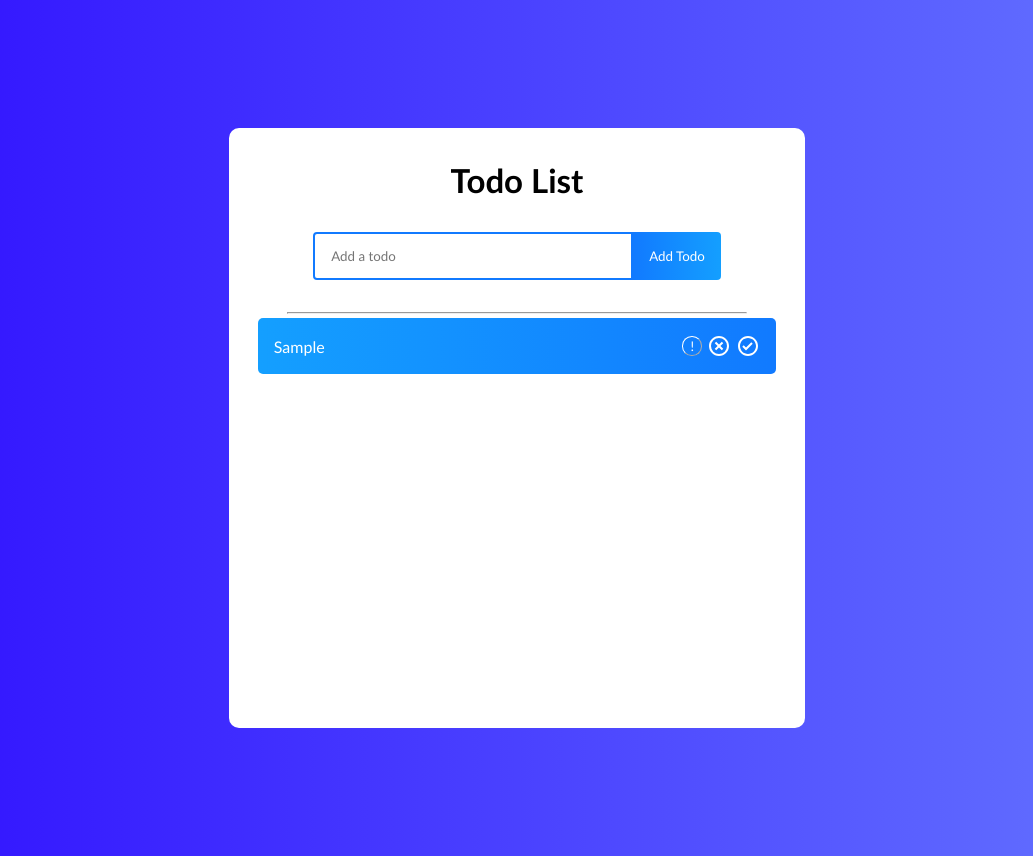
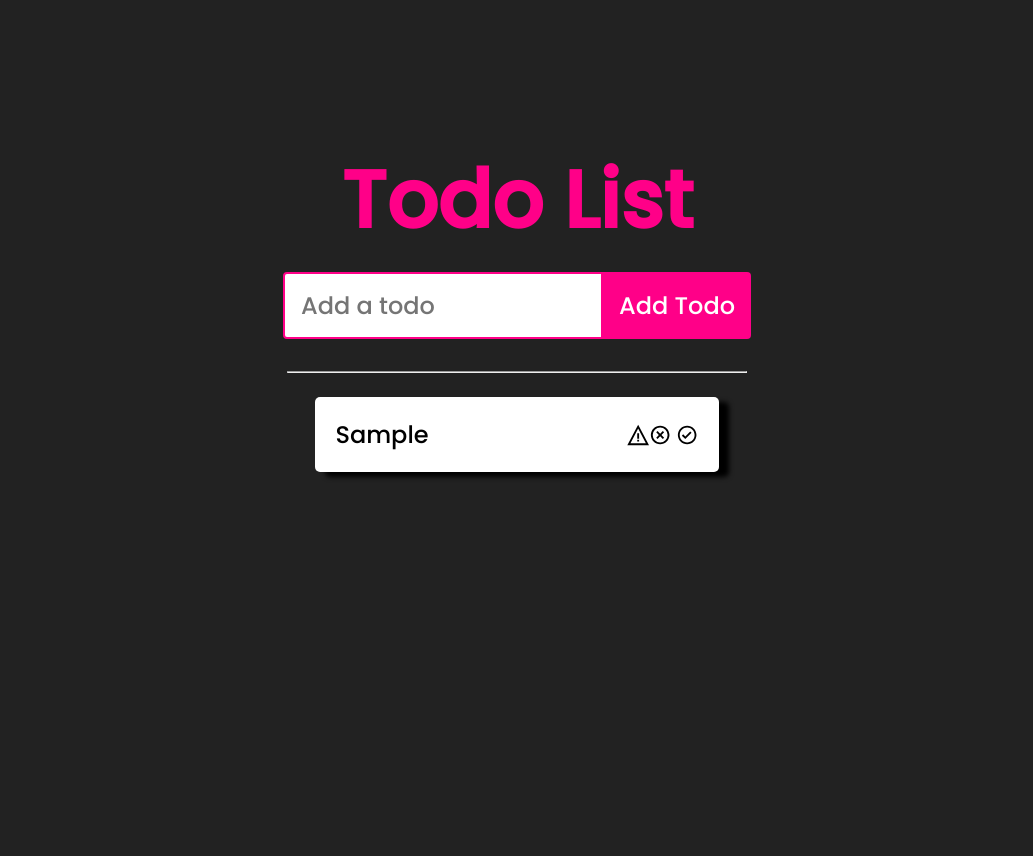
Before and after one commit to LaureanoDev/TodoApp, a React (Vite) app: page / in a window 1280 px wide. Both pictures are taken after typing "Sample" into the empty fields and a click on the button "Add Todo". Shown: the whole page, without its empty margins (123-1156 px from the left). Built offline with nearby package versions, Linux system fonts and the light colour scheme.

Commit message:
styles changed

```diff
--- a/index.html
+++ b/index.html
@@ -3,6 +3,10 @@
   <head>
     <meta charset="UTF-8" />
     <link rel="icon" type="image/svg+xml" href="/vite.svg" />
+    <link
+      href="https://fonts.googleapis.com/css2?family=Poppins:wght@500&display=swap"
+      rel="stylesheet"
+      />
     <meta name="viewport" content="width=device-width, initial-scale=1.0" />
     <title>Todo App</title>
   </head>
--- a/src/App.css
+++ b/src/App.css
@@ -2,16 +2,13 @@
   box-sizing: border-box;
   margin: 0;
   padding: 0;
-    font-family: 'Trebuchet MS', 'Lucida Sans Unicode', 'Lucida Grande',
-      'Lucida Sans', Arial, sans-serif;
+  font-family: "Poppins", sans-serif;
+  font-weight: 500;
+  font-size: 24px;
 }
 
 body {
-    background: linear-gradient(
-      90deg,
-      rgba(48, 16, 255, 1) 0%,
-      rgba(100, 115, 255, 1) 100%
-    );
+  background: #222222;
 }
 .todo-app {
   display: flex;
@@ -19,27 +16,20 @@
   justify-content: start;
   width: 45%;
   min-height: 600px;
-    background: white;
+  background: transparent;
   text-align: center;
   margin: 128px auto;
   border-radius: 10px;
   padding-bottom: 32px;
 }
 
-  .important-btn {
-    margin-right: 5px;
-    width: 20px;
-    border-width: 1px;
-    border-radius: 49%;
-    padding: 1px;
-    border-color: white;
-    color: white;
-    background: transparent;
-  }
 
 h1 {
   margin: 32px 0;
-    font-size: 33px;
+  font-size: 80px;
+  font-weight: 700;
+  line-height: 1;
+  color: #ff0088;
 }
 
 .complete {
@@ -53,7 +43,7 @@
 .todo-input {
   padding: 14px 32px 14px 16px;
   border-radius: 4px 0 0 4px;
-    border: 2px solid rgba(17, 122, 255, 1);
+  border: 2px solid #ff0088;
   outline: none;
   width: 320px;
 }
@@ -64,11 +54,7 @@
   border-radius: 0 4px 4px 0;
   cursor: pointer;
   outline: none;
-    background: linear-gradient(
-      90deg,
-      rgba(17, 122, 255, 1) 0%,
-      rgba(20, 159, 255, 1) 100%
-    );
+  background: #ff0088;
   color: white;
   text-transform: capitalize;
 }
@@ -84,27 +70,27 @@
   justify-content: space-between;
   align-items: center;
   margin: 4px auto;
-    color: white;
-    background: linear-gradient(
-      90deg,
-      rgba(20, 159, 255, 1) 0%,
-      rgba(17, 122, 255, 1) 100%
-    );
-    padding: 16px;
+  color: black;
+  background: white;
+  padding: 20px;
   border-radius: 5px;
-    width: 90%;
+  width: 70%;
+  box-shadow: 10px 5px 5px black;
 }
 
 .iconsContainer {
   display: flex;
   align-items: center;
+  justify-content: space-arround;
   font-size: 24px;
   cursor: pointer;
+  width: 3em;
 }
 
 .seperator {
   height: 1px;
   width: 80%;
+  margin-bottom: 20px;
   align-self: center;
   background-color: black;
 }
--- a/src/components/TodoItem.jsx
+++ b/src/components/TodoItem.jsx
@@ -1,17 +1,24 @@
 import React from "react";
 import { RiCloseCircleLine } from "react-icons/ri";
 import { BiCheckCircle } from "react-icons/bi";
+import { GrAlert } from "react-icons/gr";
 
 const TodoItem = ({ todo, removeTodo, completeTodo, importantTodo }) => {
   return (
-    <div className={todo.completed ? "todo-row complete" : "todo-row"} style={todo.important ? { background: "orange" } : {}}>
-            {todo.text}
-            <div className="iconsContainer">
-                <button onClick={() => importantTodo(todo.id)} className="important-btn">!</button>
-                <RiCloseCircleLine style={{ marginRight: 5 }} onClick={() => removeTodo(todo.id)}/>
-                <BiCheckCircle onClick={() => completeTodo(todo.id)}/>
-            </div>
-        </div>
+    <div
+      className={todo.completed ? "todo-row complete" : "todo-row"}
+      style={todo.important ? { background: "#ff0088" } : {}}
+    >
+      {todo.text}
+      <div className="iconsContainer">
+        <GrAlert onClick={() => importantTodo(todo.id)} />
+        <RiCloseCircleLine
+          style={{ marginRight: 5 }}
+          onClick={() => removeTodo(todo.id)}
+        />
+        <BiCheckCircle onClick={() => completeTodo(todo.id)} />
+      </div>
+    </div>
   );
 };
 
```
Also changed, not shown: src/components/CreateTask.jsx (deleted, +0 -53 lines), src/components/TodoList.jsx (deleted, +0 -57 lines). Lines whose indentation alone changed are shown as unchanged.
